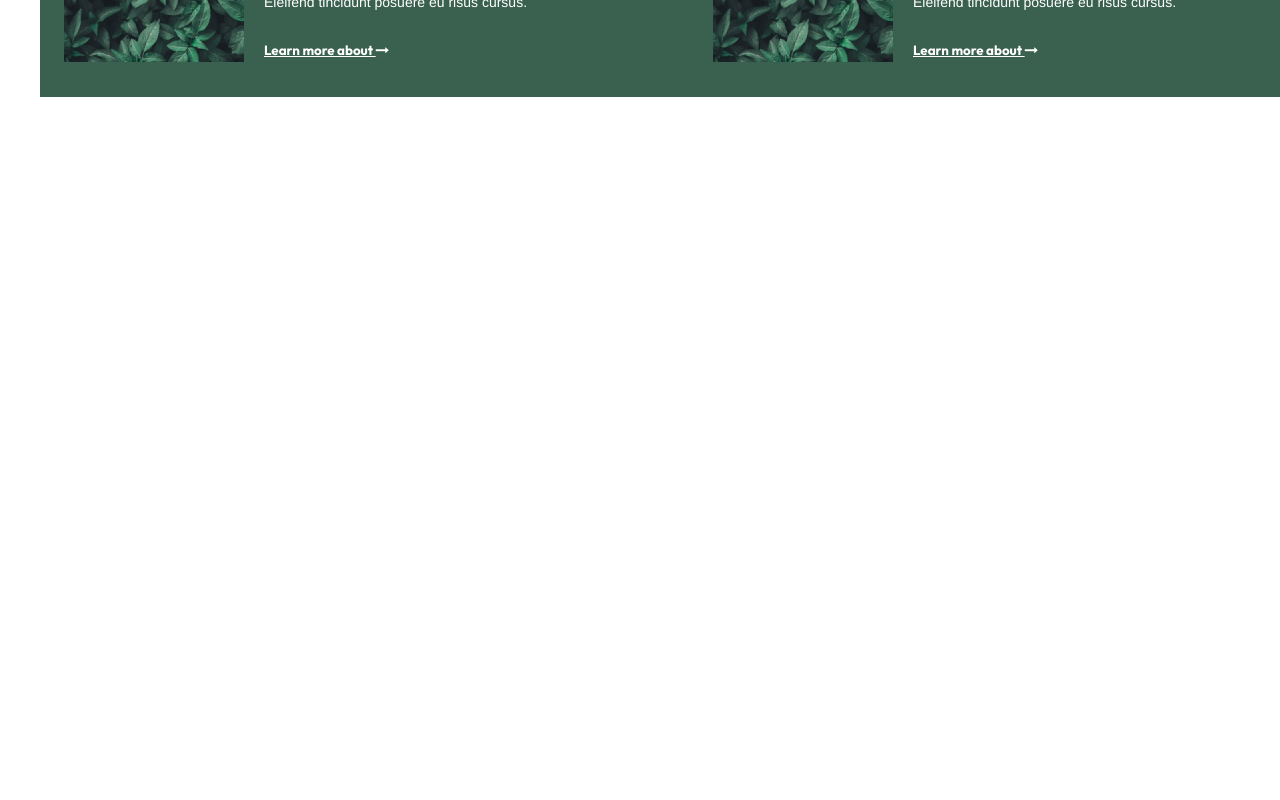
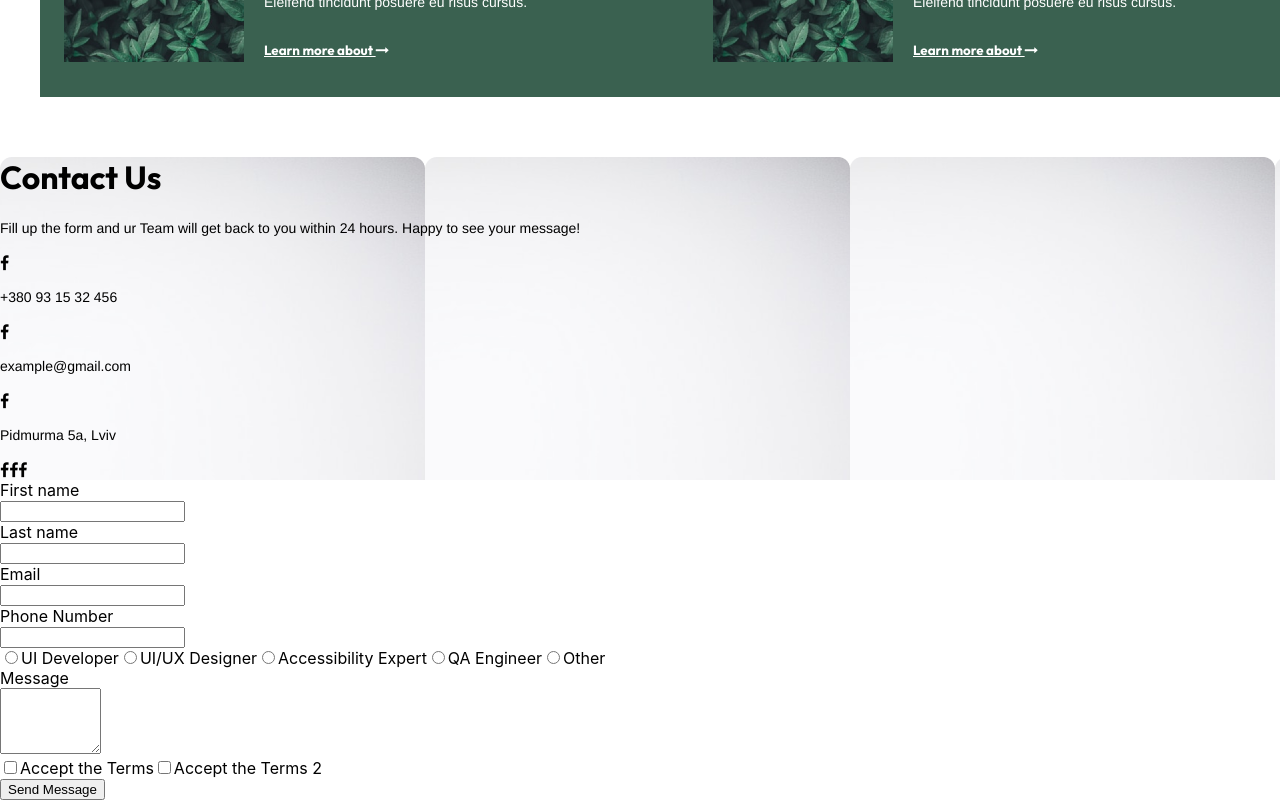
Before and after one commit to hollowayjenelle/accessibility-landing-page, a React (Create React App) app: page / in a window 1280 px wide. Shown: the part 1051-1851 px from the top of the page. Before the commit the page ends 1208 px from the top, so only its background shows below. Built offline with nearby package versions, Linux system fonts and the light colour scheme.

Commit message:
create Contact Us and Contact Details components

```diff
--- a/src/App.js
+++ b/src/App.js
@@ -2,6 +2,7 @@ import React from "react";
 import Header from "./components/Header";
 import HeroSection from "./components/HeroSection";
 import AboutUs from "./components/AboutUs";
+import ContactUs from "./components/ContactUs";
 
 function App() {
   return (
@@ -9,6 +10,7 @@ function App() {
       <Header />
       <HeroSection />
       <AboutUs />
+      <ContactUs />
     </>
   );
 }
--- /dev/null
+++ b/src/components/ContactUs/ContactDetails/index.js
@@ -0,0 +1,37 @@
+import React from "react";
+
+import contact from "../../../images/contact.png";
+
+const ContactDetails = () => {
+  return (
+    <div
+      className="contact-info"
+      style={{ backgroundImage: `url(${contact})` }}
+    >
+      <h1>Contact Us</h1>
+      <p>
+        Fill up the form and ur Team will get back to you within 24 hours. Happy
+        to see your message!
+      </p>
+      <div className="contact-details">
+        <span className="fa fa-facebook-f"></span>
+        <p>+380 93 15 32 456</p>
+      </div>
+      <div className="contact-details">
+        <span className="fa fa-facebook-f"></span>
+        <p>example@gmail.com</p>
+      </div>
+      <div className="contact-details">
+        <span className="fa fa-facebook-f"></span>
+        <p>Pidmurma 5a, Lviv</p>
+      </div>
+      <div className="social-icons">
+        <span className="fa fa-facebook-f"></span>
+        <span className="fa fa-facebook-f"></span>
+        <span className="fa fa-facebook-f"></span>
+      </div>
+    </div>
+  );
+};
+
+export default ContactDetails;
--- /dev/null
+++ b/src/components/ContactUs/index.js
@@ -0,0 +1,16 @@
+import React from "react";
+import ContactDetails from "./ContactDetails";
+import ContactForm from "./ContactForm";
+
+const ContactUs = () => {
+  return (
+    <div>
+      <div>
+        <ContactDetails />
+        <ContactForm />
+      </div>
+    </div>
+  );
+};
+
+export default ContactUs;
```
Also changed, not shown: src/images/contact.png (added).
